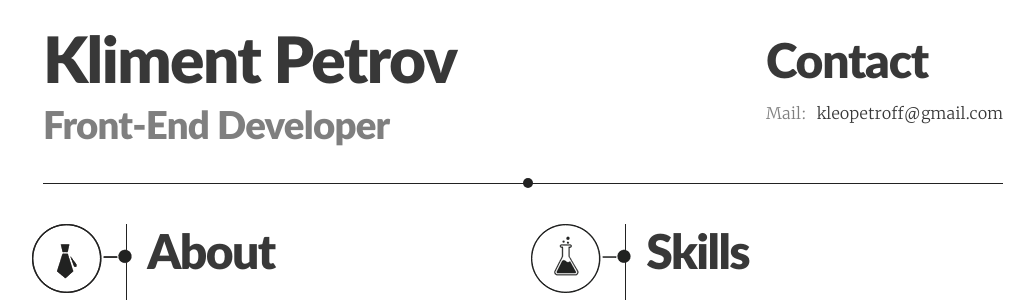
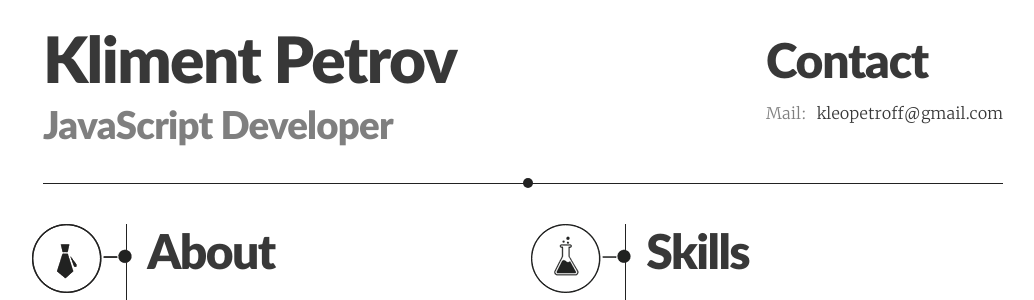
Before and after one commit to KleoPetroff/kleopetroff.github.io, a Jekyll site: the page built from about.html, in a window 1280 px wide and 900 px high. Shown: the part 368-668 px from the top of the window, without its empty margins (117-1151 px from the left). Built offline with Jekyll 4.4.1, drawn with Linux system fonts in a browser that asks for light colours.

Commit message:
change about and archive page titles
font-end developer to javaScript developer

```diff
--- a/about.html
+++ b/about.html
@@ -1,6 +1,6 @@
 ---
 layout: default
-title: About - Kleo Petrov - Front-End Developer
+title: About - Kleo Petrov - JavaScript Developer
 ---
 <div class="container">
     <div class="row">
@@ -11,7 +11,7 @@
     <div class="row general">
         <div class="nine columns name">
             <h2>Kliment Petrov</h2>
-            <h5>Front-End Developer</h5>
+            <h5>JavaScript Developer</h5>
         </div>
         <div class="three columns contact">
             <div class="contact-position">
--- a/archive.html
+++ b/archive.html
@@ -1,6 +1,6 @@
 ---
 layout: default
-title: Archive - Kleo Petrov - Front-End Developer
+title: Archive - Kleo Petrov - JavaScript Developer
 ---
 
 <div class="container">
```
